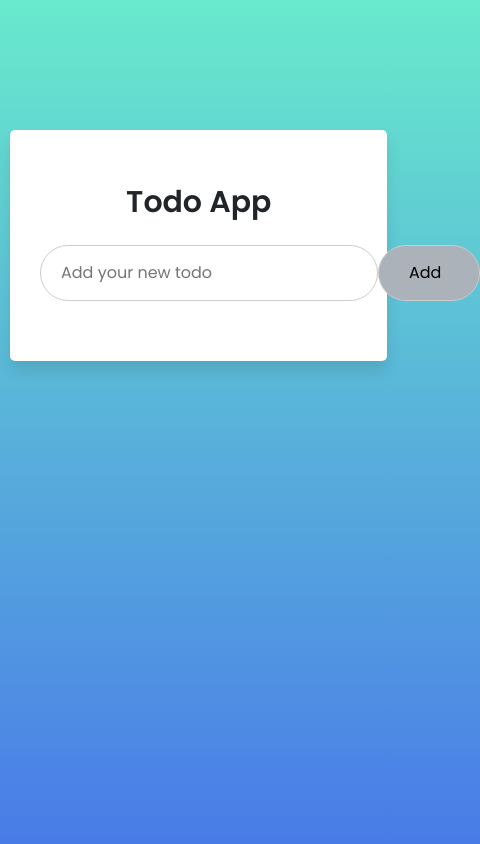
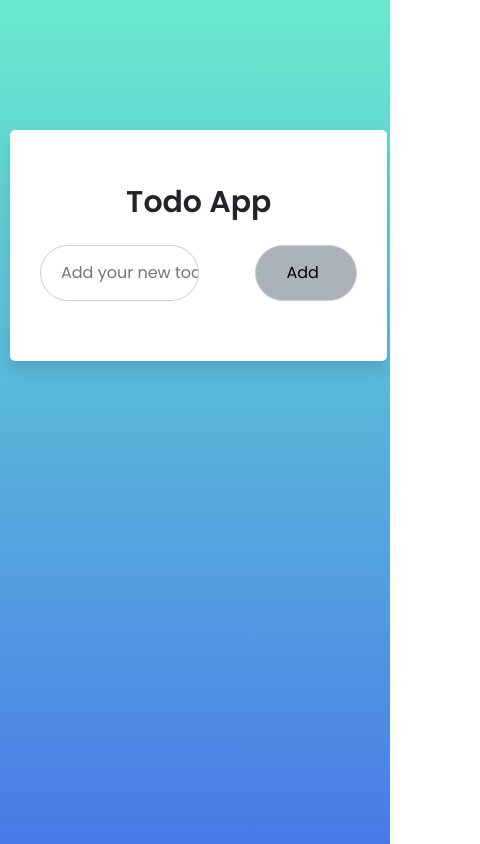
Before and after one commit to amarachi-nwokocha/im-tired, a plain HTML site: page index.html in a window 390 px wide. Shown: the whole page, 480 px wide, since content can reach past the window. Drawn offline with nearby package versions, Linux system fonts and the light colour scheme.

Commit message:
style update

```diff
--- a/style.css
+++ b/style.css
@@ -110,6 +110,7 @@ i{
 
     margin-left: 1rem;
   }
+
   .check{
     position: absolute;
     left: 15px;
@@ -117,4 +118,11 @@ i{
   .DelBtn{
     left: 20rem;
   }
+  .inputField{
+    border-radius: 50px;
+    outline: none;
+    border: 1px solid #CCC;
+    padding-left: 20px;
+    width: 50%;
+  }
 }
```
